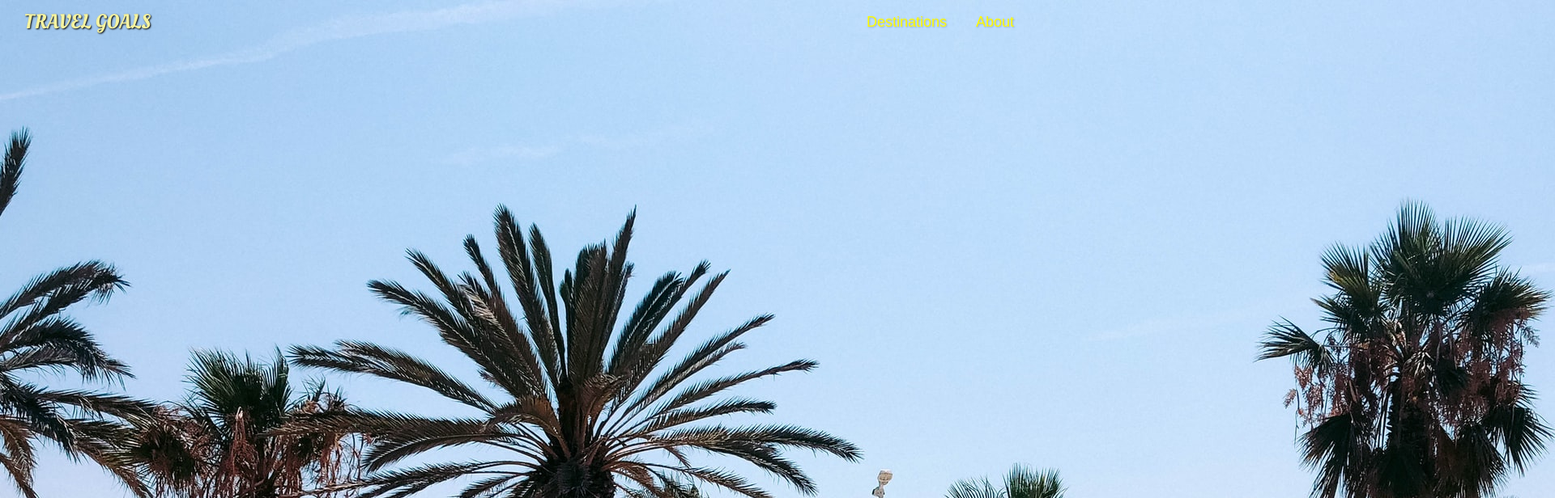
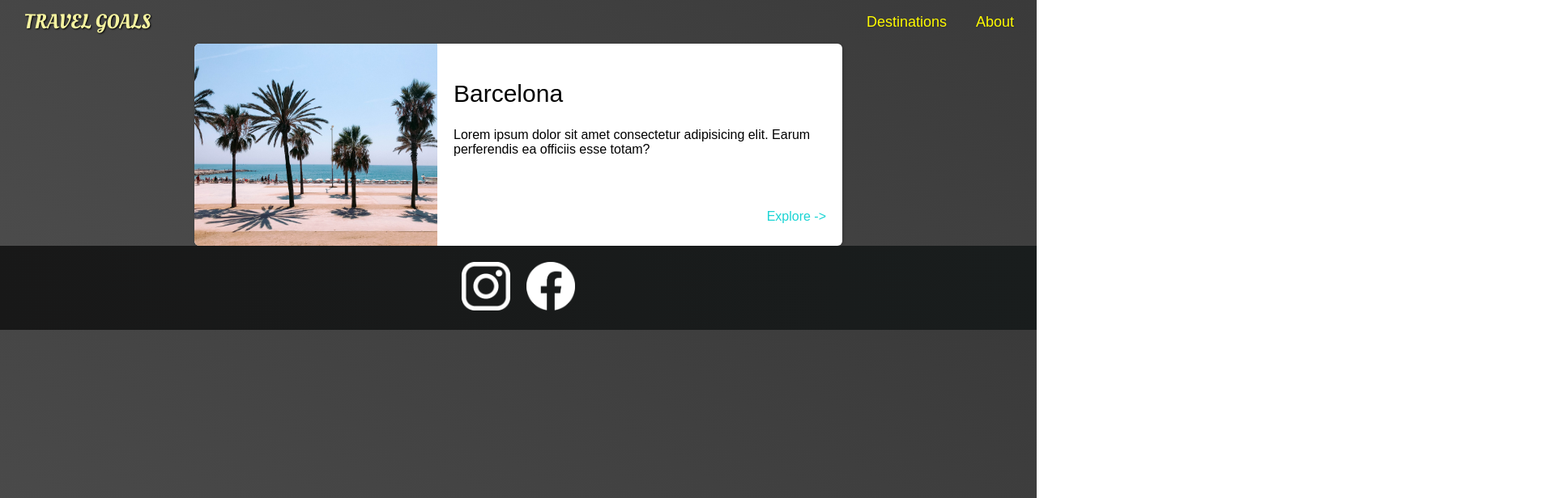
Before and after one commit to vvvardhan3/Travel-Website, a plain HTML site: page places.html in a window 1280 px wide. Shown: the top 616 px of the page at 81% size, 1920 px wide, since content can reach past the window. Drawn offline with Linux system fonts and the light colour scheme.

Commit message:
Worked on Places Page

```diff
--- a/places.css
+++ b/places.css
@@ -0,0 +1,58 @@
+body {
+    background: linear-gradient(30deg,rgb(77,77,77),rgb(58,58,58));
+}
+
+
+header {
+    position: static;
+}
+
+main ul {
+    width: 800px;
+    margin: 0 auto;
+}
+
+main li {
+    display: flex;
+    background-color: white;
+    box-shadow: 1px 1px 4px rgba(0, 0, 0,0.2);
+    border-radius: 6px;
+    overflow: hidden;
+}
+
+
+main li img {
+    width: 300px;
+    height: 250px;
+    object-fit:fill;
+}
+
+.item-content {
+    padding: 20px;
+}
+
+main h2 {
+    font-size:30px;
+    font-weight: 500;
+}
+
+main p {
+    height: 85px;
+    font-weight: 300;
+}
+
+main a {
+    text-decoration: none;
+    color: rgb(26, 212, 212);
+    width: 20px;
+    height: 10px;
+    border-radius: 5px;
+}
+
+main a:hover {
+    background-color: rgb(213, 239, 239);
+}
+
+.actions {
+    text-align: end;
+}
--- a/places.html
+++ b/places.html
@@ -10,8 +10,8 @@
       href="https://fonts.googleapis.com/css2?family=Raleway:ital,wght@0,100..900;1,100..900&display=swap"
       rel="stylesheet"
     />
+    <link rel="stylesheet" href="shared.css" />
     <link rel="stylesheet" href="places.css" />
-    <link rel="stylesheet" href="shared.css" />
     <title>Document</title>
   </head>
   <body>
@@ -33,12 +33,12 @@
           <div class="item-content">
             <h2>Barcelona</h2>
             <p>
-              ß Lorem ipsum dolor sit amet consectetur adipisicing elit. Earum
+              Lorem ipsum dolor sit amet consectetur adipisicing elit. Earum
               perferendis ea officiis esse totam?
             </p>
-          </div>
-          <div class="actions">
-            <a href="https://en.wikipedia.org/wiki/Barcelona">Explore</a>
+            <div class="actions">
+              <a href="https://en.wikipedia.org/wiki/Barcelona">Explore -></a>
+            </div>
           </div>
         </li>
       </ul>
```
Also changed, not shown: index.html (+2 -2 lines).
